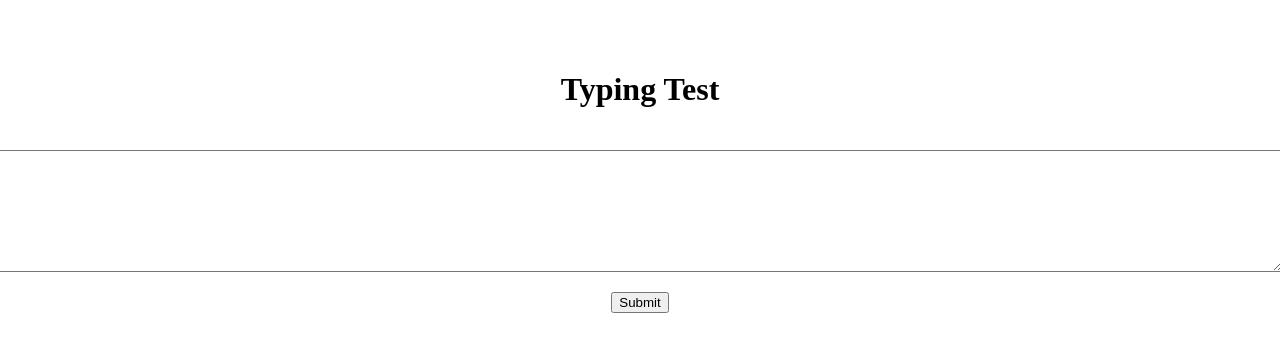
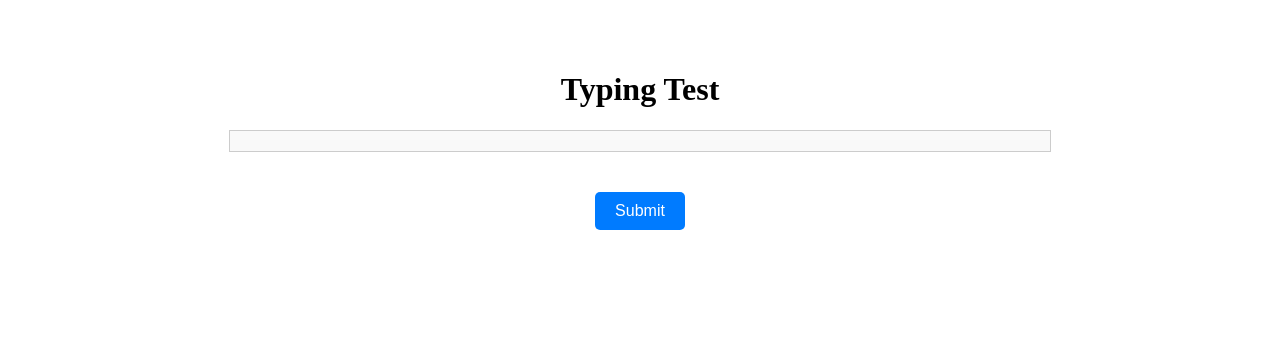
Before and after one commit to harsh23exe/Code-Race, a Next.js app in the folder frontend/: page /typing-test in a window 1280 px wide. Shown: the top 352 px of the page. Built offline with nearby package versions, Linux system fonts and the light colour scheme.

Commit message:
Snippet showing on page

```diff
--- a/frontend/src/components/TypingTest.tsx
+++ b/frontend/src/components/TypingTest.tsx
@@ -1,7 +1,8 @@
 "use client";
 
-import React, { useEffect, useState } from 'react';
+import React, { useEffect, useState, useRef } from 'react';
 import { useRouter, useSearchParams } from 'next/navigation';
+import { fetchSnippet } from '../utils/api';
 import styles from '../styles/TypingTest.module.css';
 
 const TypingTest: React.FC = () => {
@@ -11,20 +12,41 @@ const TypingTest: React.FC = () => {
   const router = useRouter();
   const searchParams = useSearchParams();
   const language = searchParams ? searchParams.get('language') : null;
+  const containerRef = useRef<HTMLDivElement>(null);
 
   useEffect(() => {
-    if (language) {
-      fetch(`/typing-test/snippet?language=${language}`)
-        .then((response) => response.json())
-        .then((data) => setSnippet(data.snippet));
-    }
+    const loadSnippet = async () => {
+      if (language) {
+        try {
+          const snippet = await fetchSnippet(language);
+          setSnippet(snippet);
+          console.log('Fetched snippet:', snippet);
+        } catch (error) {
+          console.error('Error fetching snippet:', error);
+        }
+      }
+    };
+
+    loadSnippet();
   }, [language]);
 
-  const handleTyping = (e: React.ChangeEvent<HTMLTextAreaElement>) => {
+  useEffect(() => {
+    if (containerRef.current) {
+      containerRef.current.focus();
+    }
+  }, []);
+
+  const handleTyping = (e: React.KeyboardEvent<HTMLDivElement>) => {
     if (!startTime) {
       setStartTime(Date.now());
     }
-    setTypedText(e.target.value);
+    const { key } = e;
+    if (key === 'Backspace') {
+      setTypedText(typedText.slice(0, -1));
+    } else if (key.length === 1) {
+      setTypedText(typedText + key);
+    }
+    console.log('Typed text:', typedText);
   };
 
   const handleSubmit = () => {
@@ -37,6 +59,7 @@ const TypingTest: React.FC = () => {
   };
 
   const renderSnippet = () => {
+    console.log('Rendering snippet:', snippet);
     return snippet.split('').map((char, index) => {
       let className = '';
       if (index < typedText.length) {
@@ -51,20 +74,15 @@ const TypingTest: React.FC = () => {
   };
 
   return (
-    <div className={styles.container}>
+    <div
+      className={styles.container}
+      onKeyDown={handleTyping}
+      tabIndex={0}
+      ref={containerRef}
+    >
       <h1>Typing Test</h1>
       <div className={styles.snippet}>{renderSnippet()}</div>
-      <textarea
-        className={styles.textarea}
-        value={typedText}
-        onChange={handleTyping}
-        onKeyDown={(e) => {
-          if (e.key === 'Backspace') {
-            setTypedText(typedText.slice(0, -1));
-          }
-        }}
-      />
-      <button onClick={handleSubmit}>Submit</button>
+      <button className={styles.button} onClick={handleSubmit}>Submit</button>
     </div>
   );
 };
--- a/frontend/src/styles/TypingTest.module.css
+++ b/frontend/src/styles/TypingTest.module.css
@@ -3,20 +3,18 @@
     flex-direction: column;
     align-items: center;
     margin-top: 50px;
+    outline: none;
   }
 
   .snippet {
     font-size: 24px;
     margin-bottom: 20px;
     white-space: pre-wrap;
-  }
-
-  .textarea {
-    width: 100%;
-    height: 100px;
-    font-size: 18px;
+    border: 1px solid #ccc;
     padding: 10px;
-    margin-bottom: 20px;
+    width: 80%;
+    max-width: 800px;
+    background-color: #f9f9f9;
   }
 
   .correct {
@@ -26,3 +24,18 @@
   .incorrect {
     color: red;
   }
+
+  .button {
+    padding: 10px 20px;
+    font-size: 16px;
+    cursor: pointer;
+    background-color: #007bff;
+    color: white;
+    border: none;
+    border-radius: 5px;
+    margin-top: 20px;
+  }
+
+  .button:hover {
+    background-color: #0056b3;
+  }
--- a/frontend/src/utils/api.ts
+++ b/frontend/src/utils/api.ts
@@ -1,22 +1,25 @@
 const BASE_URL = 'http://localhost:3000'; // Adjust the base URL as needed
 
 export const fetchSnippet = async (language: string) => {
-  const response = await fetch(`${BASE_URL}/typing-test/snippet?language=${language}`);
+  try {
+    const response = await fetch(`${BASE_URL}/code-snippets/random?language=${language}`);
+    if (!response.ok) {
+      throw new Error('Failed to fetch snippet');
+    }
     const data = await response.json();
+    console.log('Fetched snippet data:', data); // Debugging log
     return data.snippet;
+  } catch (error) {
+    console.error('Error in fetchSnippet:', error); // Debugging log
+    throw error;
+  }
 };
 
 export const fetchLanguages = async () => {
-  try {
   const response = await fetch(`${BASE_URL}/language`);
   if (!response.ok) {
     throw new Error('Failed to fetch languages');
   }
   const data = await response.json();
-    console.log('Response data:', data); // Debugging log
   return data;
-  } catch (error) {
-    console.error('Error in fetchLanguages:', error); // Debugging log
-    throw error;
-  }
 };
```
Also changed, not shown: 1 other file (tests, documents, lock files or other folders). Lines whose indentation alone changed are shown as unchanged.
